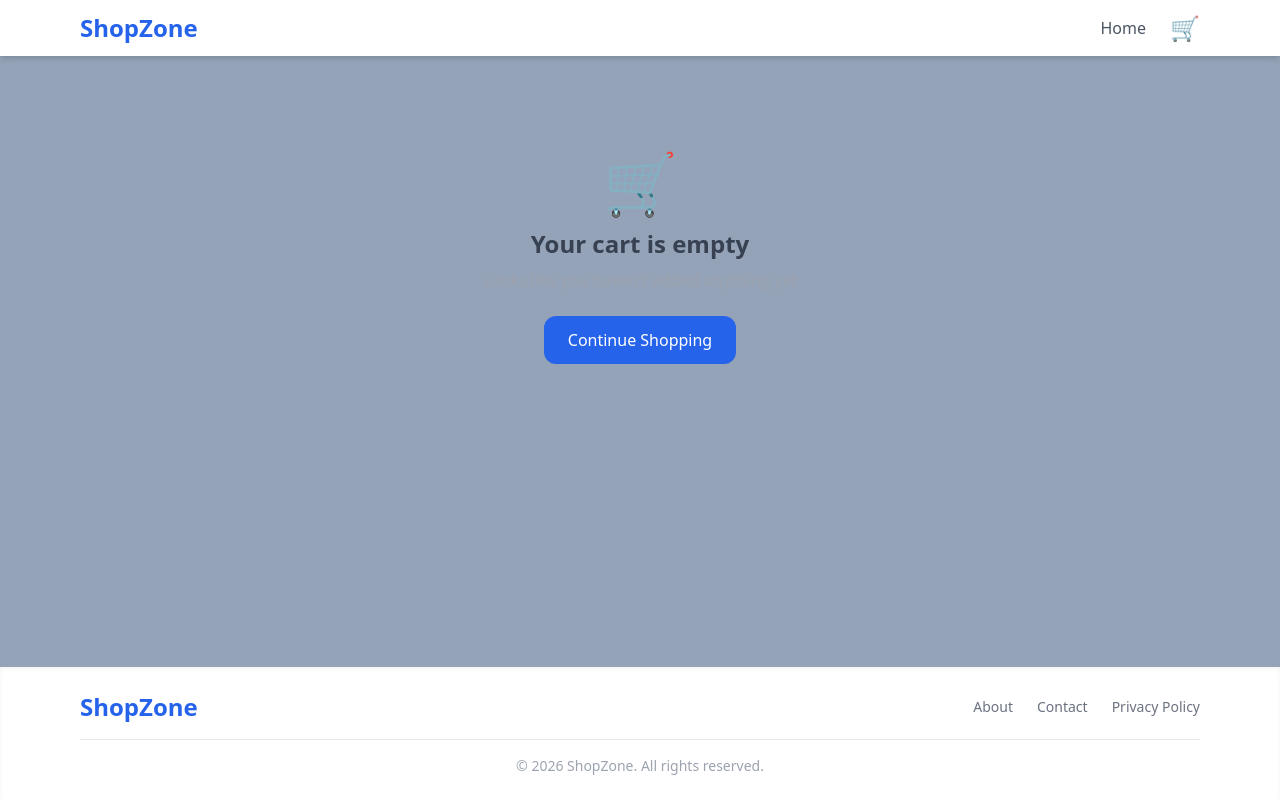
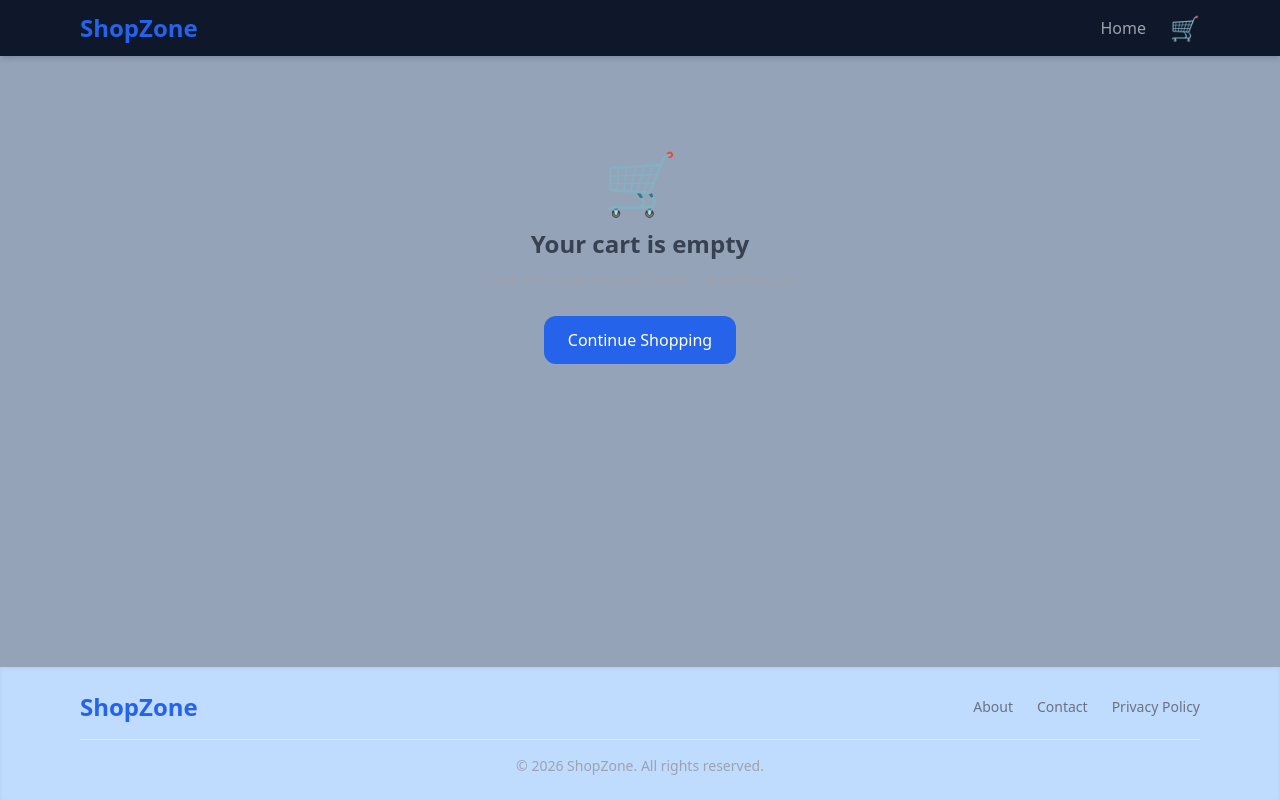
Before and after one commit to VIGNESH-T2005/shop_zone, a React (Vite) app: page /cart in a window 1280 px wide. Built offline with nearby package versions, Linux system fonts and the light colour scheme.

Commit message:
fix navbar footers

```diff
--- a/src/components/Footer.jsx
+++ b/src/components/Footer.jsx
@@ -1,6 +1,6 @@
 function Footer() {
   return (
-    <footer className="bg-white shadow-inner mt-auto">
+    <footer className="bg-blue-200 shadow-inner mt-auto">
       <div className="max-w-6xl mx-auto px-4 py-6">
 
         {/* Top Row */}
--- a/src/components/Navbar.jsx
+++ b/src/components/Navbar.jsx
@@ -5,7 +5,7 @@ function Navbar() {
   const { cartCount } = useCart()
 
   return (
-    <nav className="bg-white shadow-md sticky top-0 z-50">
+    <nav className="bg-slate-900 shadow-md sticky top-0 z-50">
       <div className="max-w-6xl mx-auto px-4 py-3 flex items-center justify-between">
 
         <Link to="/" className="text-2xl font-bold text-blue-600">
@@ -16,7 +16,7 @@ function Navbar() {
         <div className="flex items-center gap-6">
           <Link
             to="/"
-            className="text-gray-600 hover:text-blue-600 font-medium"
+            className="text-gray-400 hover:text-blue-600 font-medium"
           >
             Home
           </Link>
```
